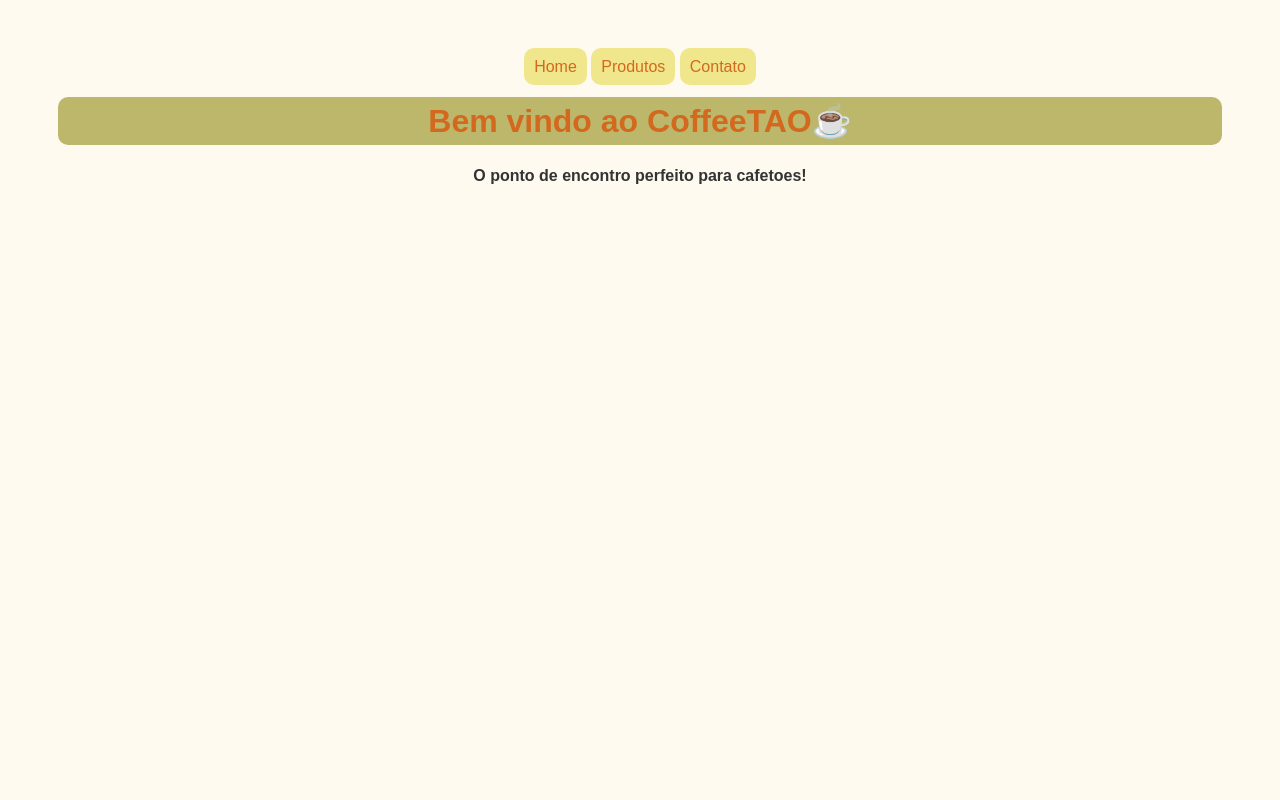
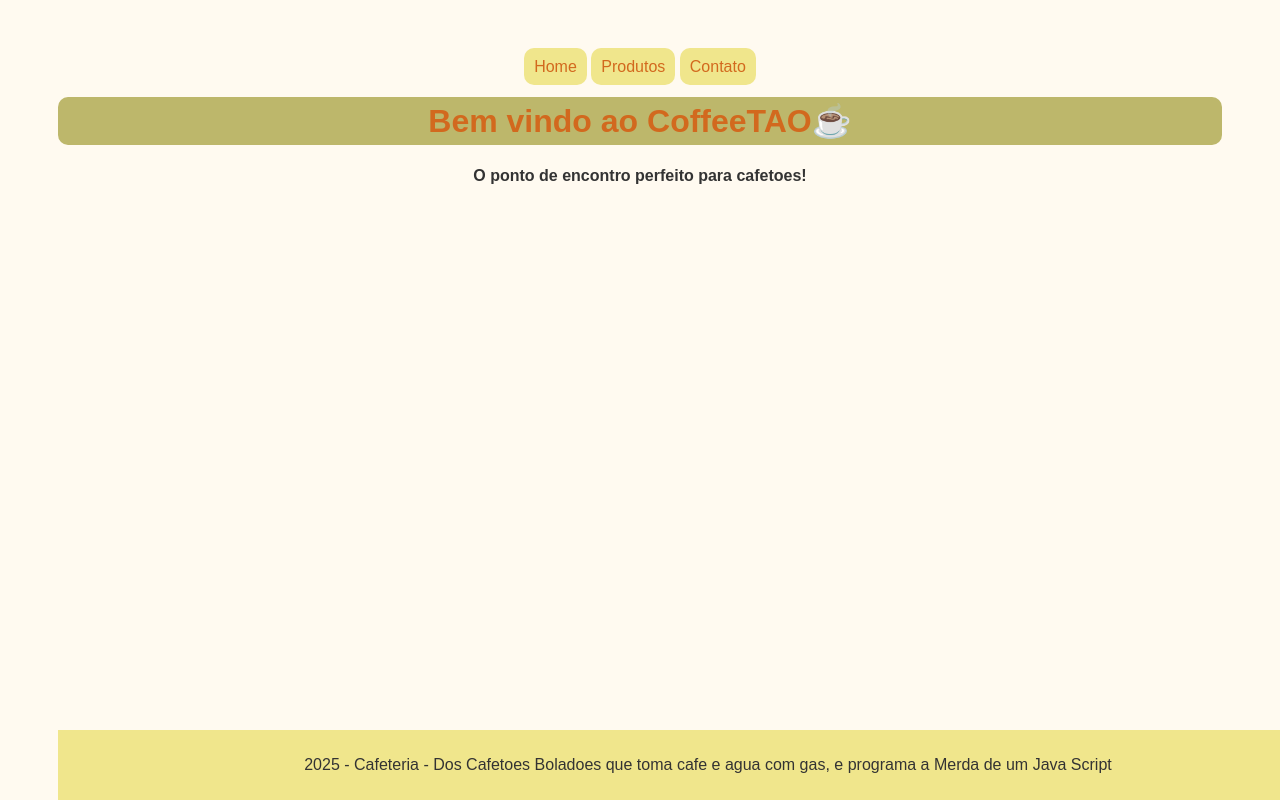
Before and after one commit to flaviohfp/CoffeeTAO, a plain HTML site: page index.html in a window 1280 px wide. Drawn offline with Linux system fonts and the light colour scheme.

Commit message:
#8 Adicionado o footer (pe) no site

```diff
--- a/index.html
+++ b/index.html
@@ -16,5 +16,10 @@
 
     <h1>Bem vindo ao CoffeeTAO☕</h1>
     <p><strong>O ponto de encontro perfeito para cafetoes!</strong></p>
+
+
+    <footer>
+        <p>2025 - Cafeteria - Dos Cafetoes Boladoes que toma cafe e agua com gas, e programa a Merda de um Java Script</p>
+    </footer>
  </body>
  </html>
--- a/style.css
+++ b/style.css
@@ -31,3 +31,12 @@ ul{
     text-align: center;
     background-color: cornsilk;
 }
+
+footer {
+    position: fixed;
+    bottom: 0;
+    width: 100%;
+    background-color: khaki;
+    text-align: center;
+    padding: 10px;
+}
```
Also changed, not shown: Produtos.html (+2 -0 lines).
